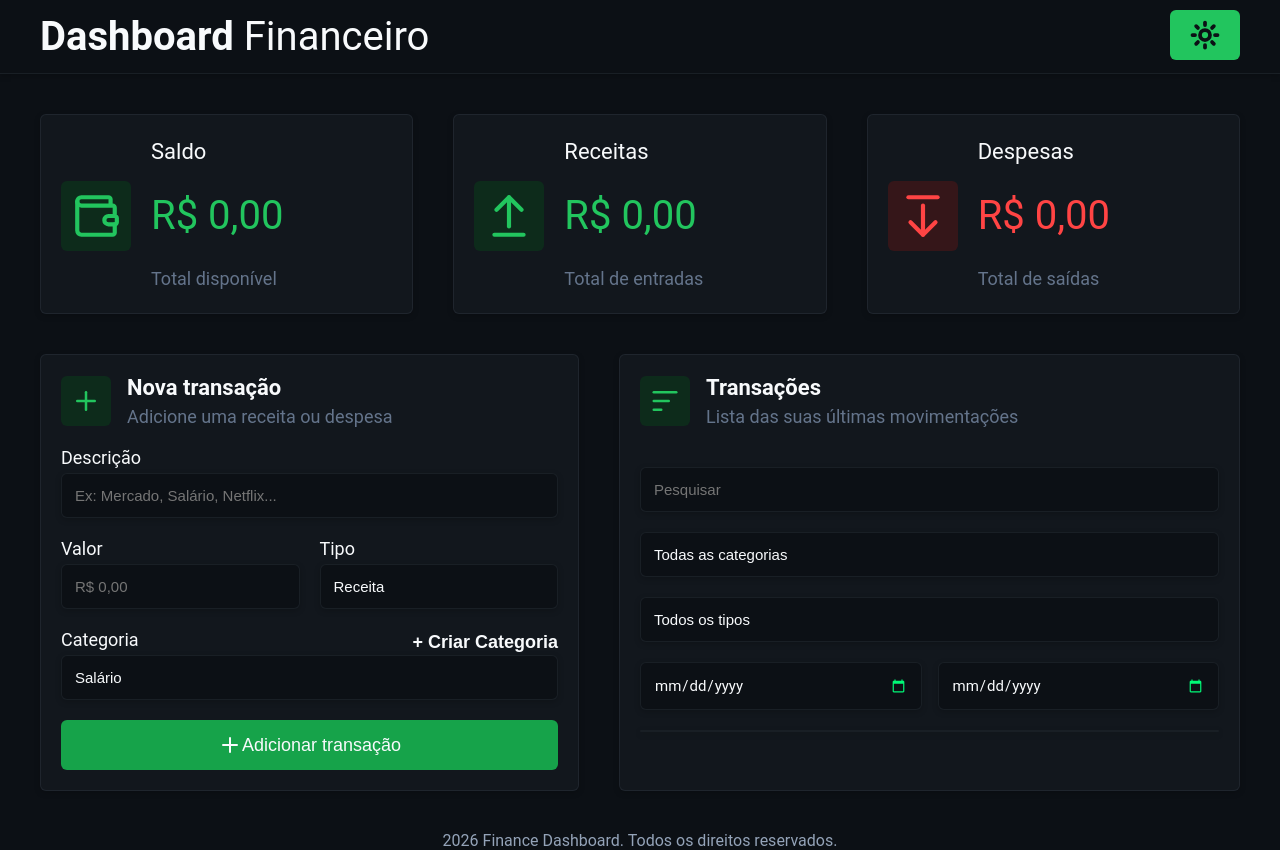
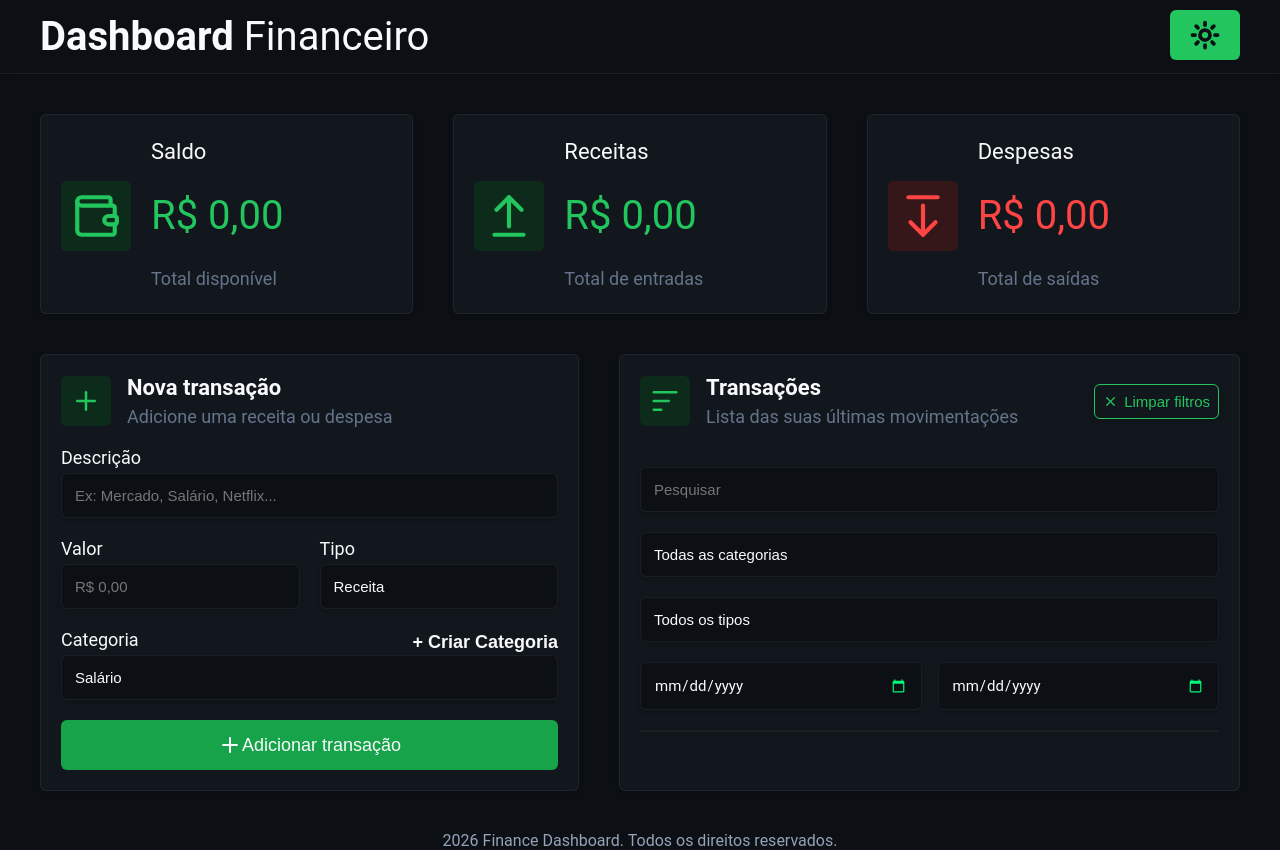
Before and after one commit to HenriqueCunha02/finance_dashboard, a React (Vite) app: page / in a window 1280 px wide. Built offline with nearby package versions, Linux system fonts and the light colour scheme.

Commit message:
feat: add clear filter function

```diff
--- a/src/components/TransactionList/index.tsx
+++ b/src/components/TransactionList/index.tsx
@@ -5,6 +5,7 @@ import {
   ArrowUpFromLine,
   ListSortDescending,
   Trash,
+  X,
 } from 'lucide-react';
 
 import styles from './styles.module.css';
@@ -48,21 +49,37 @@ export function TransactionList() {
   function handleDeleteTransaction(id: number) {
     dispatch({ type: FinanceActionTypes.DELETE_TRANSACTION, payload: id });
   }
+
+  function handleClearFilter() {
+    setSearch('');
+    setTypeFilter('all');
+    setCategoryFilter('all');
+    setStartDate('');
+    setEndDate('');
+  }
+
   return (
     <div className={styles.container}>
       <div className={styles.headerContainer}>
-        <ListSortDescending className={styles.listIcon} />
-        <div className={styles.textContainer}>
-          <h2>Transações</h2>
-          <p>Lista das suas últimas movimentações</p>
+        <div className={styles.headerContainer}>
+          <ListSortDescending className={styles.listIcon} />
+          <div className={styles.textContainer}>
+            <h2>Transações</h2>
+            <p>Lista das suas últimas movimentações</p>
+          </div>
+        </div>
+
+        <div className={styles.clearFilterButton}>
+          <button type='button' onClick={handleClearFilter}>
+            <X className={styles.clearFilterIcon} /> Limpar filtros
+          </button>
         </div>
       </div>
 
       <div className={styles.filterContainer}>
         <input
           type='text'
-          name='search'
-          id='search'
+          value={search}
           placeholder='Pesquisar'
           onChange={e => setSearch(e.target.value)}
         />
--- a/src/components/TransactionList/styles.module.css
+++ b/src/components/TransactionList/styles.module.css
@@ -12,6 +12,7 @@
   display: flex;
   align-items: center;
   gap: 16px;
+  justify-content: space-between;
 }
 
 .textContainer {
@@ -37,6 +38,34 @@
 .textContainer p {
   font-size: 1.8rem;
   color: var(--color-text-muted);
+}
+
+.clearFilterButton > button {
+  display: flex;
+  align-items: center;
+  color: var(--color-success);
+  border: 1px solid var(--color-success);
+  border-radius: 6px;
+  box-shadow: var(--box-shadow);
+  background-color: transparent;
+  padding: 0.8rem;
+  font-size: 1.5rem;
+  cursor: pointer;
+  transition: 0.2s;
+}
+
+.clearFilterButton:hover {
+  opacity: 80%;
+}
+
+.clearFilterButton:active {
+  opacity: 60%;
+}
+
+.clearFilterButton .clearFilterIcon {
+  height: 1.5rem;
+  width: 1.5rem;
+  margin-right: 6px;
 }
 
 ul {
```
